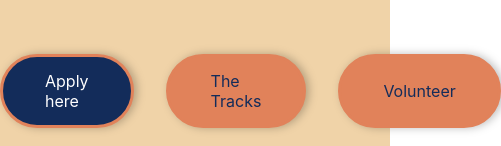
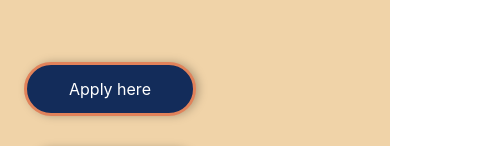
Before and after one commit to moccadroid/junctionXVienna, a Next.js app: page / in a window 390 px wide. Shown: the part 1478-1624 px from the top of the page, 501 px wide, since content can reach past the window. Built offline with nearby package versions, Linux system fonts and the light colour scheme.

Commit message:
mobile update

```diff
--- a/src/components/blocks/AboutBlock.module.scss
+++ b/src/components/blocks/AboutBlock.module.scss
@@ -36,4 +36,8 @@
       @include buttonBlue;
     }
   }
+
+  @media (max-width: $mobileWidth) {
+    padding: 64px 0;
+  }
 }
--- a/src/components/blocks/CallToActionBlock.module.scss
+++ b/src/components/blocks/CallToActionBlock.module.scss
@@ -24,9 +24,11 @@
 
   .buttons {
     display: flex;
+    flex-flow: wrap;
 
     a {
       margin-right: 32px;
+      margin-bottom: 32px;
     }
 
     .apply {
@@ -36,5 +38,13 @@
     .tracks, .volunteer {
       @include buttonRed;
     }
+
+    .volunteer {
+      margin: 0;
+    }
+  }
+
+  @media (max-width: $mobileWidth) {
+    padding: 64px 0;
   }
 }
--- a/src/components/blocks/Container.module.scss
+++ b/src/components/blocks/Container.module.scss
@@ -6,4 +6,7 @@
   margin: auto;
 
 
+  @media (max-width: $mobileWidth) {
+    padding: 24px;
+  }
 }
--- a/src/components/blocks/HeroBlock.module.scss
+++ b/src/components/blocks/HeroBlock.module.scss
@@ -34,5 +34,6 @@
     font-size: 35px;
     color: $yellow;
     text-transform: uppercase;
+    text-align: center;
   }
 }
--- a/src/components/blocks/PartnerBlock.module.scss
+++ b/src/components/blocks/PartnerBlock.module.scss
@@ -23,10 +23,21 @@
       justify-content: center;
       align-items: center;
       margin-right: 28px;
+      margin-bottom: 28px;
 
       img {
         width: 100%;
       }
     }
   }
+
+  @media (max-width: $mobileWidth) {
+    padding: 64px 0;
+
+    .partners {
+      .partner {
+        margin-right: 0;
+      }
+    }
+  }
 }
--- a/src/components/blocks/TextBlock.module.scss
+++ b/src/components/blocks/TextBlock.module.scss
@@ -16,4 +16,8 @@
     background-color: $yellow;
     color: $blue;
   }
+
+  @media (max-width: $mobileWidth) {
+    padding: 64px 0;
+  }
 }
```
